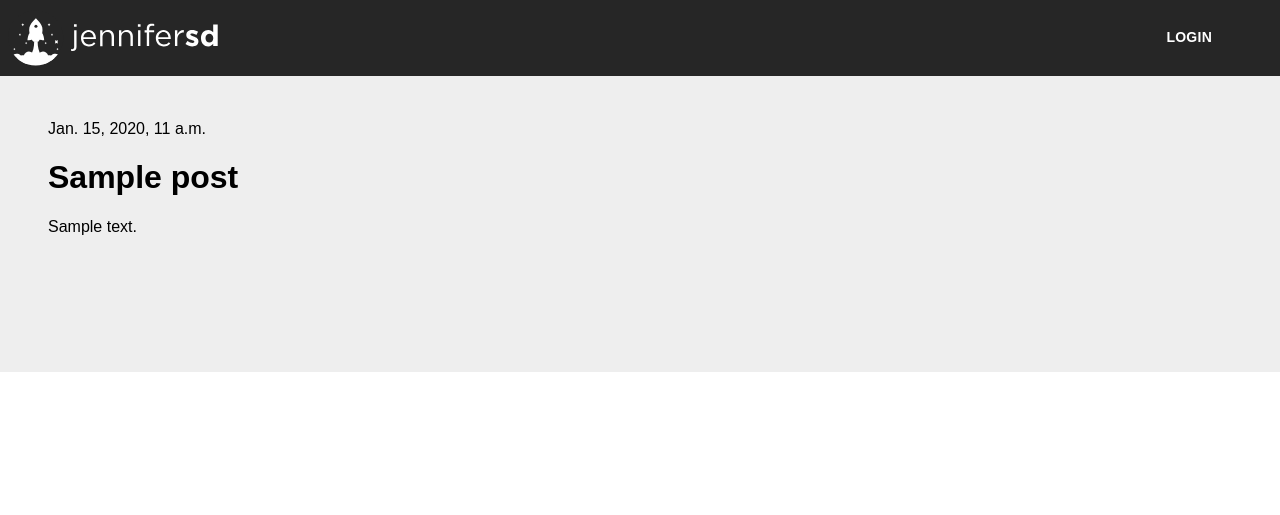
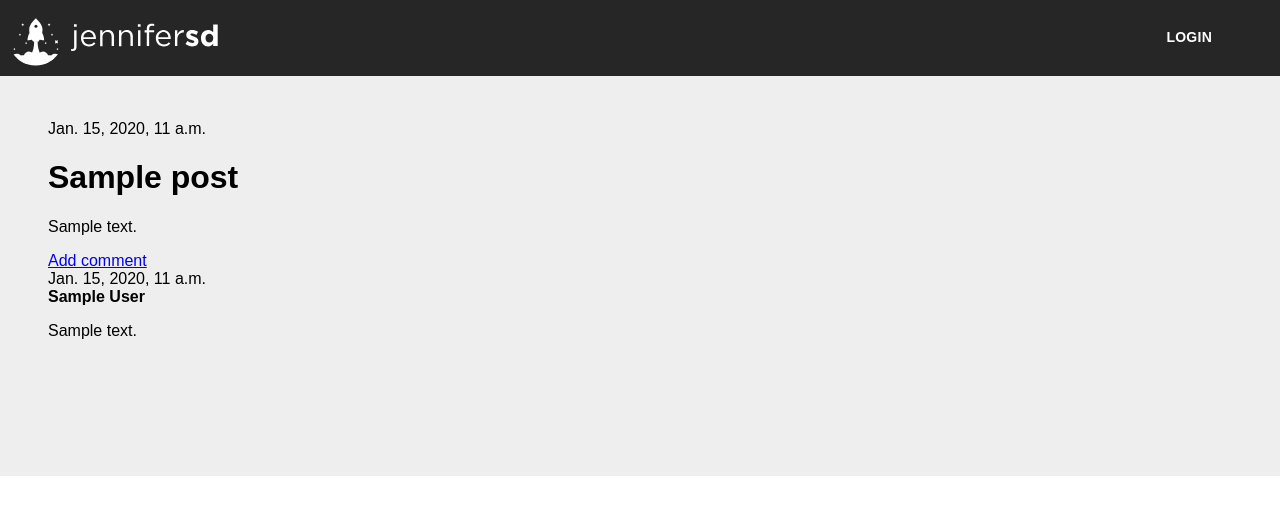
Before and after one commit to Jennifersd/jennifersd, a Django app: page /post/1/ in a window 1280 px wide. Shown: the top 515 px of the page. Run offline with Django 3.2, Linux system fonts and the light colour scheme; tables that the repository leaves empty hold one stand-in row (values such as "Sample post").

Commit message:
add comment model and views comment

```diff
--- a/blog/admin.py
+++ b/blog/admin.py
@@ -1,4 +1,5 @@
 from django.contrib import admin
-from .models import Post
+from .models import Post, Comment
 
 admin.site.register(Post)
+admin.site.register(Comment)
--- a/blog/models.py
+++ b/blog/models.py
@@ -16,3 +16,21 @@ class Post(models.Model):
 
     def __str__(self):
         return self.title
+
+
+class Comment(models.Model):
+    post = models.ForeignKey('blog.Post', related_name='comments')
+    author = models.CharField(max_length=200)
+    text = models.TextField()
+    created_date = models.DateTimeField(default=timezone.now)
+    approved_comment = models.BooleanField(default=False)
+
+    def approved_comments(self):
+        return self.comments.filter(approved_comment=True)
+
+    def approve(self):
+        self.approved_comment = True
+        self.save()
+
+    def __str__(self):
+        return self.text
--- a/blog/templates/blog/post_detail.html
+++ b/blog/templates/blog/post_detail.html
@@ -18,6 +18,27 @@
 		        <h1>{{ post.title }}</h1>
 		        <p>{{ post.text|linebreaksbr }}</p>
 		    </div>
+		    <div class="comments">
+
+				<a class="btn btn-default" href="{% url 'add_comment_to_post' pk=post.pk %}">Add comment</a>
+				{% for comment in post.comments.all %}
+				    {% if user.is_authenticated or comment.approved_comment %}
+				    <div class="comment">
+				        <div class="date">
+				            {{ comment.created_date }}
+				            {% if not comment.approved_comment %}
+				                <a class="btn btn-default" href="{% url 'comment_remove' pk=comment.pk %}">Borrar></a>
+				                <a class="btn btn-default" href="{% url 'comment_approve' pk=comment.pk %}">Aprobar</a>
+				            {% endif %}
+				        </div>
+				        <strong>{{ comment.author }}</strong>
+				        <p>{{ comment.text|linebreaks }}</p>
+				    </div>
+				    {% endif %}
+				{% empty %}
+				    <p>No comments here yet :(</p>
+				{% endfor %}
+		    </div>
 		</div>
 	</section>
 {% endblock %}
--- a/blog/templates/blog/post_list.html
+++ b/blog/templates/blog/post_list.html
@@ -38,6 +38,8 @@
 	        <p>published: {{ post.published_date }}</p>
 	        <h2><a href="{% url 'post_detail' pk=post.pk %}">{{ post.title }}</a></h2>
 	        <p>{{ post.text|linebreaksbr }}</p>
+	        <a href="{% url 'post_detail' pk=post.pk %}">Comments: {{ post.approved_comments.count }}</a>
+
         {% endfor %}
    	</div>
 </section>
--- a/blog/urls.py
+++ b/blog/urls.py
@@ -9,6 +9,7 @@ urlpatterns = [
     url(r'^drafts/$', views.post_draft_list, name='post_draft_list'),
     url(r'^post/(?P<pk>\d+)/publish/$', views.post_publish, name='post_publish'),
     url(r'^post/(?P<pk>\d+)/remove/$', views.post_remove, name='post_remove'),
-
-
+    url(r'^post/(?P<pk>\d+)/comment/$', views.add_comment_to_post, name='add_comment_to_post'),
+    url(r'^comment/(?P<pk>\d+)/approve/$', views.comment_approve, name='comment_approve'),
+    url(r'^comment/(?P<pk>\d+)/remove/$', views.comment_remove, name='comment_remove'),
 ]
--- a/blog/views.py
+++ b/blog/views.py
@@ -1,7 +1,7 @@
 from django.shortcuts import render, get_object_or_404
 from django.utils import timezone
-from .models import Post
-from .forms import PostForm
+from .models import Post, Comment
+from .forms import PostForm, CommentForm
 from django.shortcuts import redirect
 from django.contrib.auth.decorators import login_required
 
@@ -62,3 +62,29 @@ def post_remove(request, pk):
     post = get_object_or_404(Post, pk=pk)
     post.delete()
     return redirect('post_list')
+
+def add_comment_to_post(request, pk):
+    post = get_object_or_404(Post, pk=pk)
+    if request.method == "POST":
+        form = CommentForm(request.POST)
+        if form.is_valid():
+            comment = form.save(commit=False)
+            comment.post = post
+            comment.save()
+            return redirect('post_detail', pk=post.pk)
+    else:
+        form = CommentForm()
+    return render(request, 'blog/add_comment_to_post.html', {'form': form})
+
+@login_required
+def comment_approve(request, pk):
+    comment = get_object_or_404(Comment, pk=pk)
+    comment.approve()
+    return redirect('post_detail', pk=comment.post.pk)
+
+@login_required
+def comment_remove(request, pk):
+    comment = get_object_or_404(Comment, pk=pk)
+    post_pk = comment.post.pk
+    comment.delete()
+    return redirect('post_detail', pk=post_pk)
```
Also changed, not shown: blog/forms.py (+6 -1 lines), blog/templates/blog/add_comment_to_post.html (added, +15 -0 lines), blog/migrations/0002_comment.py (added).
